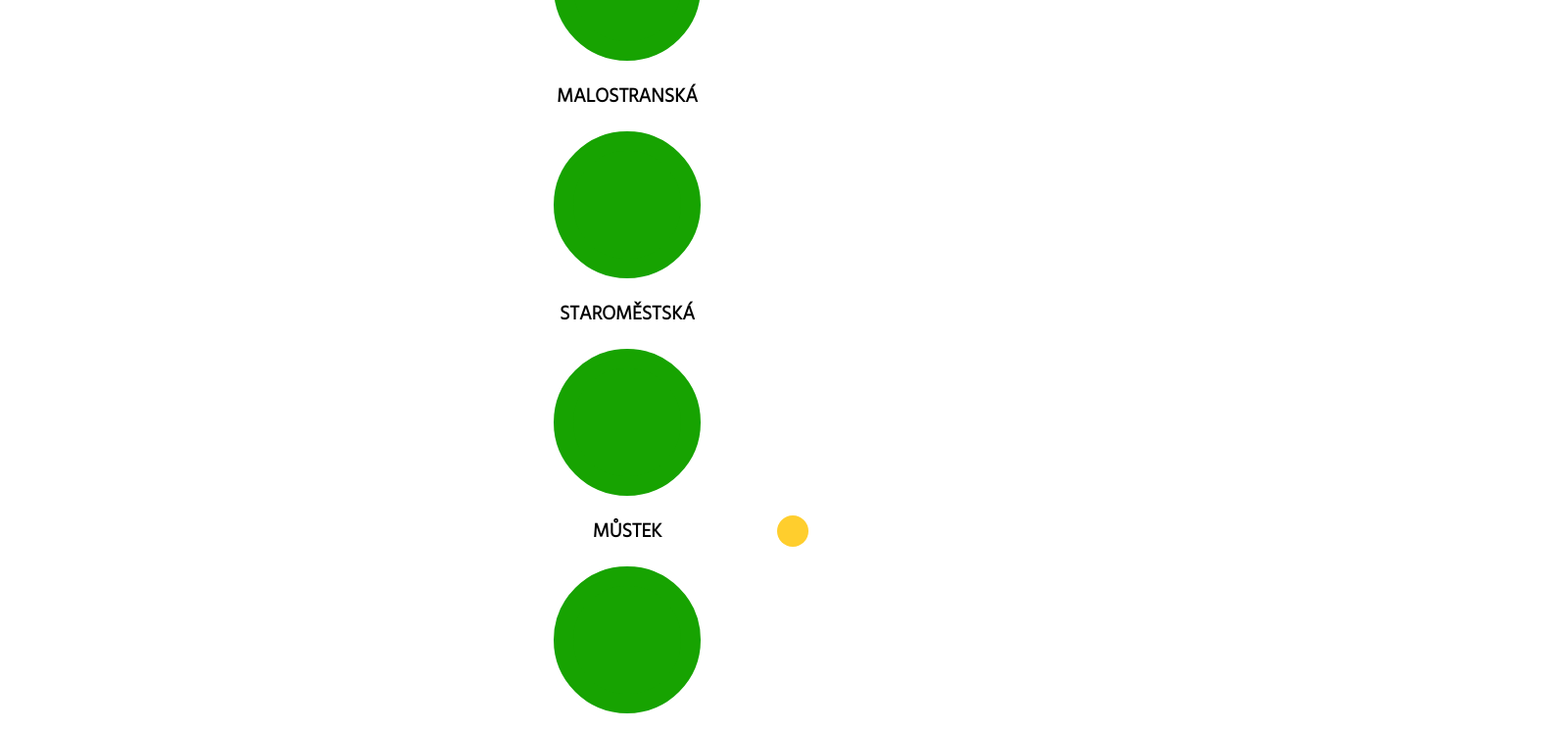
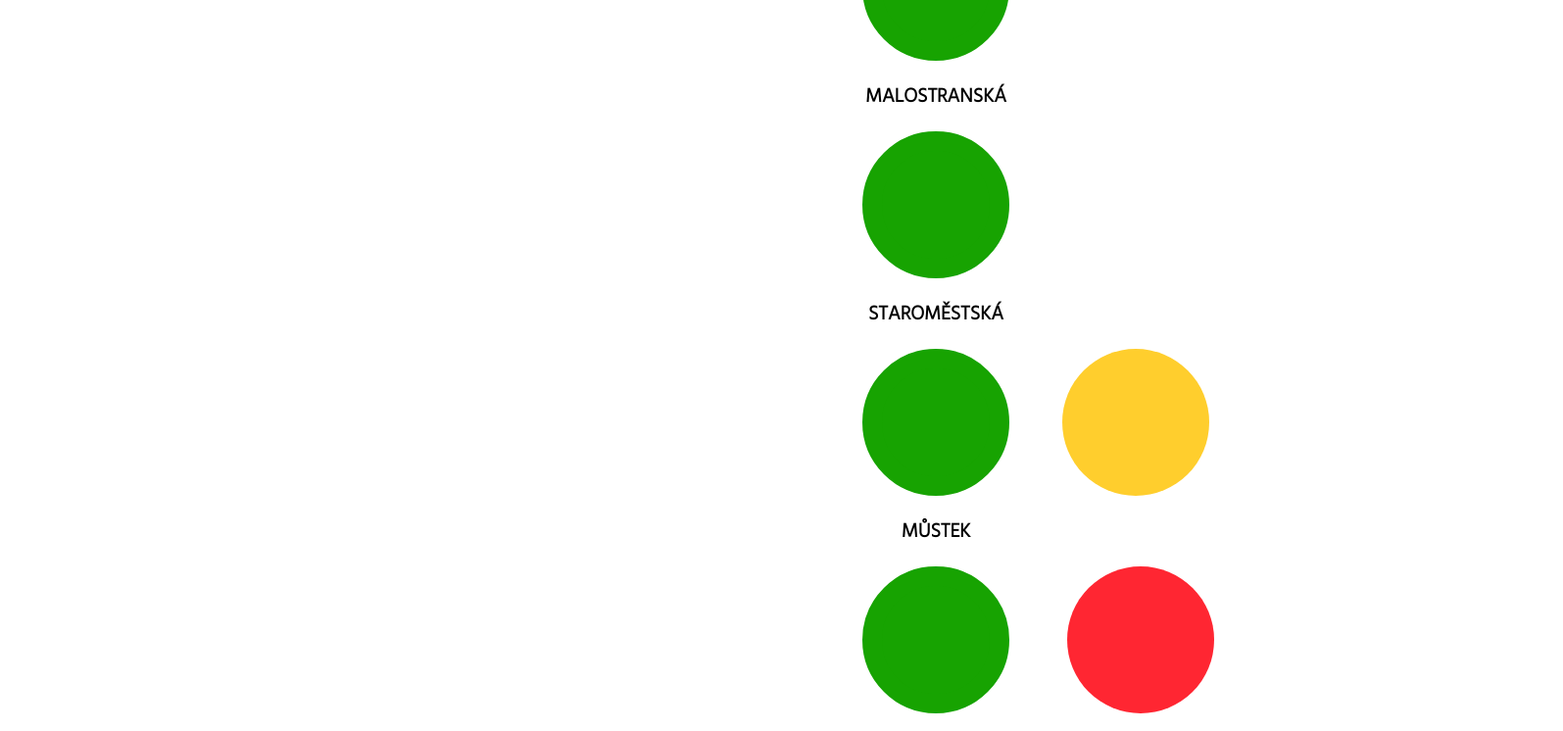
Before and after one commit to hrafil/UMetra_next.js, a Next.js app: page /linka-a in a window 1280 px wide. Shown: the part 1420-2166 px from the top of the page at 98% size, 1595 px wide, since content can reach past the window. Built offline with nearby package versions, Linux system fonts and the light colour scheme.

Commit message:
transfer_line zvetsene

```diff
--- a/components/CreateLine.js
+++ b/components/CreateLine.js
@@ -38,15 +38,15 @@ const CreateStation = ({ line, color, colorEmpty, letter }) => {
               {line.station.toUpperCase()}
               {transferToC ? (
                 <Link href="/linka-c">
-                  <span className="transfer_red"></span>
+                  <span className="transfer_line transfer_line_red"></span>
                 </Link>
               ) : transferToA ? (
                 <Link href="/linka-a">
-                  <span className="transfer_green"></span>
+                  <span className="transfer_line transfer_line_green"></span>
                 </Link>
               ) : transferToB ? (
                 <Link href="/linka-b">
-                  <span className="transfer_yellow"></span>
+                  <span className="transfer_line transfer_line_yellow"></span>
                 </Link>
               ) : undefined}
             </h2>
--- a/styles/globals.css
+++ b/styles/globals.css
@@ -211,40 +211,35 @@ li {
 }
 
 /* Line transfer */
-.transfer_red {
-  background-color: #ff2632;
-  width: 1rem;
-  height: 1rem;
+
+.transfer_line {
+  /* height: 150px;
+  width: 75px;
+  border-bottom-left-radius: 150px;
+  border-top-left-radius: 150px; */
+
+  width: 150px;
+  height: 150px;
   border-radius: 50%;
   display: inline-block;
   position: absolute;
-  right: -70px;
-  margin-top: 0.5rem;
+  right: -244px;
+  top: -170px;
+  /* margin-top: 0.5rem; */
   cursor: pointer;
+  overflow: hidden;
 }
 
-.transfer_green {
+.transfer_line_green {
   background-color: #17a301;
-  width: 1rem;
-  height: 1rem;
-  border-radius: 50%;
-  display: inline-block;
-  position: absolute;
-  right: -70px;
-  margin-top: 0.5rem;
-  cursor: pointer;
 }
 
-.transfer_yellow {
+.transfer_line_yellow {
   background-color: #ffce2d;
-  width: 1rem;
-  height: 1rem;
-  border-radius: 50%;
-  display: inline-block;
-  position: absolute;
-  right: -70px;
-  margin-top: 0.5rem;
-  cursor: pointer;
+}
+
+.transfer_line_red {
+  background-color: #ff2632;
 }
 
 @media (min-width: 768px) {
@@ -463,13 +458,13 @@ img {
   margin: 20px auto;
   white-space: nowrap;
   font-size: 20px;
-  font-weight: normal;
+  font-weight: lighter;
 }
 
 .station {
   display: flex;
   flex-wrap: wrap;
-  width: 80%;
+  width: 100vw;
   margin: 0 auto;
   flex-direction: column;
 }
```
